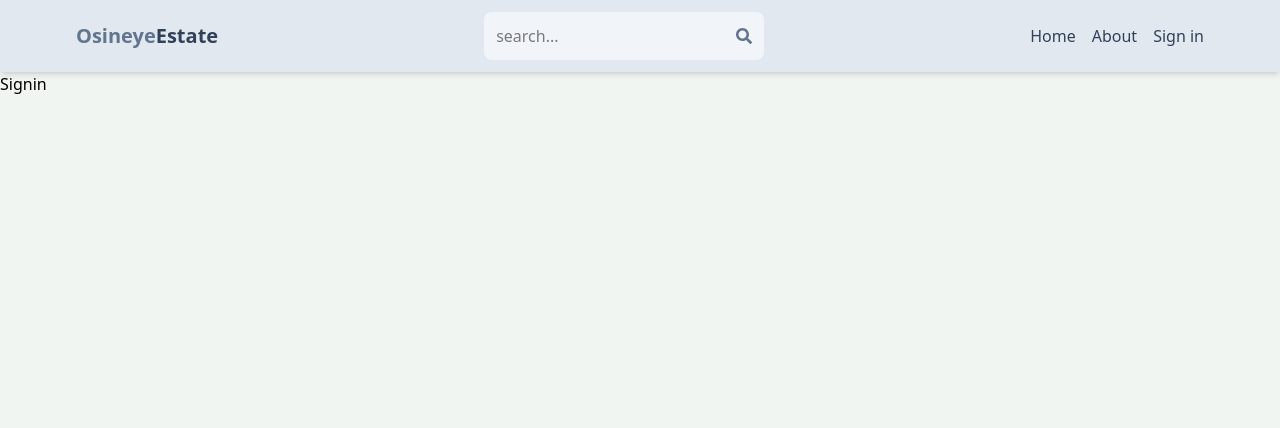
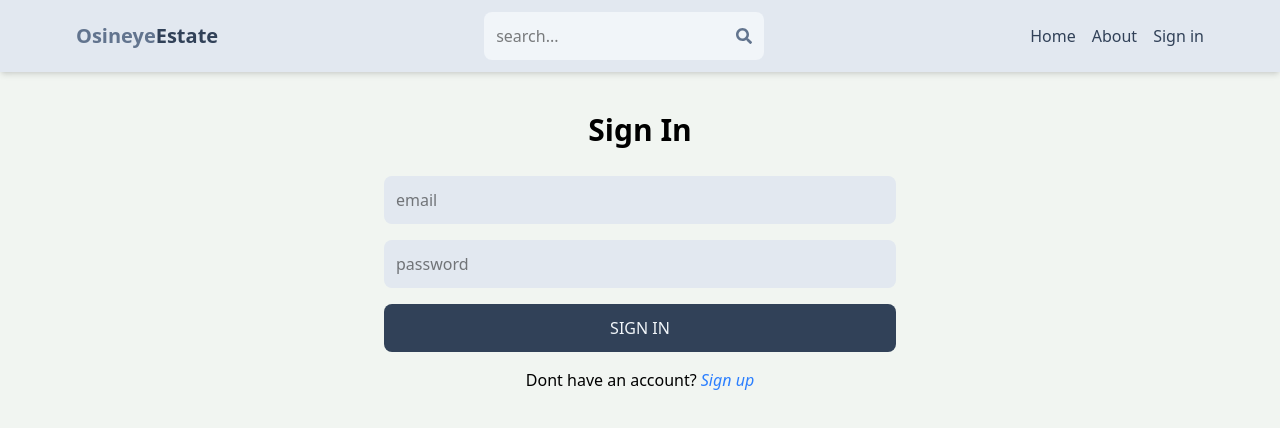
Before and after one commit to heistifeh/mern-estate, a React (Vite) app in the folder client/: page /sign-in in a window 1280 px wide. Shown: the top 428 px of the page. Built offline with nearby package versions, Linux system fonts and the light colour scheme.

Commit message:
complete sign in page functionality

```diff
--- a/client/src/pages/Signin.jsx
+++ b/client/src/pages/Signin.jsx
@@ -1,7 +1,76 @@
-import React from "react";
+import React, { useState } from "react";
+import { Link, useNavigate } from "react-router-dom";
+// import { useNavigate } from "react-router-dom";
+const Signin = () => {
+  const [formData, setFormData] = useState({});
+  const [error, setError] = useState(null);
+  const [loading, setLoading] = useState(false);
+  const navigate = useNavigate();
+  const handleChange = (e) => {
+    setFormData({
+      ...formData,
+      [e.target.id]: e.target.value,
+    });
+  };
 
-const Signin = () => {
-  return <div>Signin</div>;
+  const handleSubmit = async (e) => {
+    try {
+      e.preventDefault();
+      setLoading(true);
+      const res = await fetch("/api/auth/signin", {
+        method: "POST",
+        headers: {
+          "Content-Type": "application/json",
+        },
+        body: JSON.stringify(formData),
+      });
+      const data = await res.json();
+      navigate("/");
+      if (!data.success) {
+        throw new Error(data.message, "fucked up");
+      }
+    } catch (error) {
+      setError(error.message, "error message");
+    } finally {
+      setLoading(false);
+    }
+  };
+
+  console.log(formData);
+  return (
+    <div className="text-center mt-10 max-w-lg mx-auto">
+      <h1 className="text-3xl font-bold my-7">Sign In</h1>
+      <form className="flex flex-col gap-4" onSubmit={handleSubmit}>
+        <input
+          type="email"
+          placeholder="email"
+          id="email"
+          className=" p-3 rounded-lg focus:outline-0 bg-slate-200"
+          onChange={handleChange}
+        />
+        <input
+          type="password"
+          placeholder="password"
+          id="password"
+          className=" p-3 rounded-lg focus:outline-0 bg-slate-200"
+          onChange={handleChange}
+        />
+        <button
+          disabled={loading}
+          className=" p-3 rounded-lg focus:outline-0 bg-slate-700 uppercase hover:opacity-95 cursor-pointer text-slate-100"
+        >
+          {loading ? "Loading..." : "Sign In"}
+        </button>
+      </form>
+      <div className="flex justify-center p-4 gap-1">
+        <p>Dont have an account? </p>
+        <Link to={"/sign-up"}>
+          <span className="text-blue-500 italic">Sign up</span>
+        </Link>
+      </div>
+      {error && <span>{error}</span>}
+    </div>
+  );
 };
 
 export default Signin;
```
